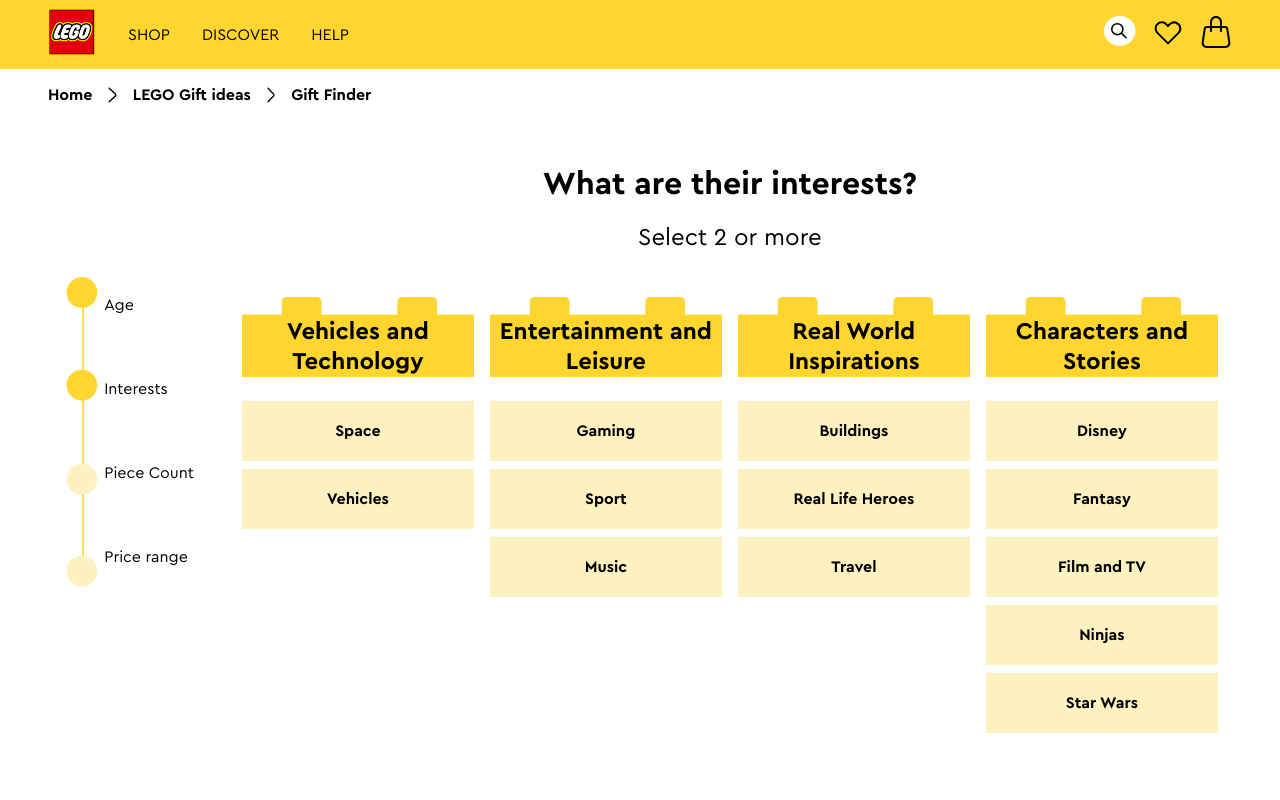
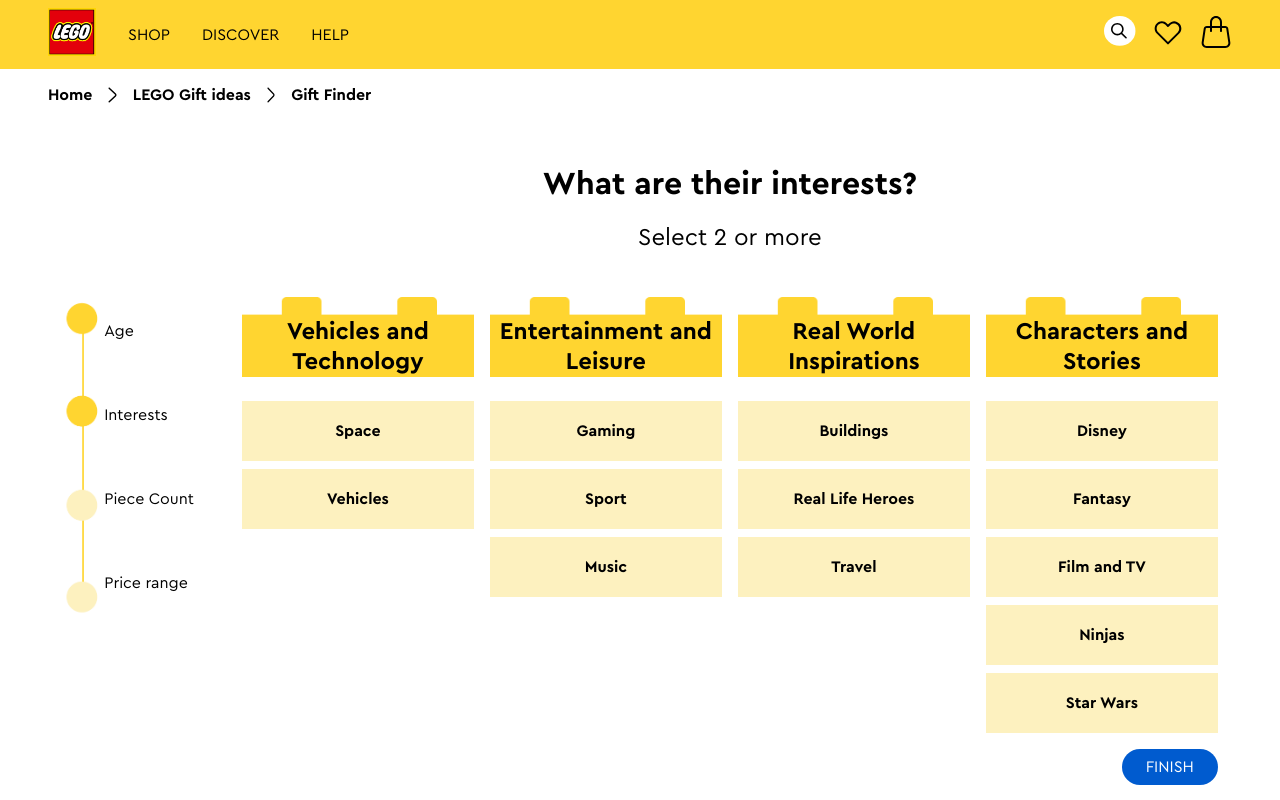
Before and after one commit to dnaHunter/giftSelection, a React (Vite) app: page /giftFinder/theme in a window 1280 px wide. Shown: the top 800 px of the page. Built offline with nearby package versions, Linux system fonts and the light colour scheme.

Commit message:
Finish theme page with CTA

```diff
--- a/src/components/Theme/Theme.jsx
+++ b/src/components/Theme/Theme.jsx
@@ -1,7 +1,8 @@
 import "./Theme.scss";
 import trackerImg from "../../assets/tracker2.png";
+import { Link } from "react-router-dom";
 
-export default function Theme() {
+export default function Theme({ setTheme, theme }) {
   const themes = [
     { title: "Vehicles and Technology", subThemes: ["Space", "Vehicles"] },
     {
@@ -17,6 +18,11 @@
       subThemes: ["Disney", "Fantasy", "Film and TV", "Ninjas", "Star Wars"],
     },
   ];
+
+  function handleClick(event) {
+    event.currentTarget.classList.add("themes__option--selected");
+    setTheme([...theme, event.target.textContent]);
+  }
 
   return (
     <section className="themes">
@@ -40,7 +46,11 @@
                 <h3 className="themes__option-title">{theme.title}</h3>
                 {theme.subThemes.map((sub) => {
                   return (
-                    <div key={sub} className="themes__option">
+                    <div
+                      key={sub}
+                      onClick={handleClick}
+                      className="themes__option"
+                    >
                       <p>{sub}</p>
                     </div>
                   );
@@ -49,6 +59,7 @@
             );
           })}
         </section>
+        <Link className="themes__finish">FINISH</Link>
       </section>
     </section>
   );
--- a/src/components/Theme/Theme.scss
+++ b/src/components/Theme/Theme.scss
@@ -26,6 +26,8 @@
   gap: 3rem;
 
   &__questions {
+    display: flex;
+    flex-direction: column;
     text-align: center;
   }
 
@@ -61,5 +63,27 @@
     padding: 0.25rem 0;
     margin-bottom: 0.5rem;
     font-weight: bold;
+
+    &:hover {
+      background-color: $hoveryellow;
+    }
+
+    &--selected {
+      background-color: $selectedYellow;
+
+      &:hover {
+        background-color: $selectedYellow;
+      }
+    }
+  }
+
+  &__finish {
+    background-color: $blue;
+    color: white;
+    padding: 0.5rem 1.5rem;
+    text-decoration: none;
+    border-radius: 20px;
+    align-self: flex-end;
+    margin: 0.5rem 0;
   }
 }
--- a/src/pages/FinderPage/FinderPage.jsx
+++ b/src/pages/FinderPage/FinderPage.jsx
@@ -6,7 +6,7 @@
 
 export default function FinderPage() {
   const [age, setAge] = useState(null);
-  const [theme, setTheme] = useState(null);
+  const [theme, setTheme] = useState([]);
   const [pices, setPices] = useState(null);
   const [price, setPrice] = useState(null);
 
@@ -14,7 +14,7 @@
     <section className="finder">
       <Routes>
         <Route path="age" element={<Age setAge={setAge} />} />
-        <Route path="theme" element={<Theme setTheme={setTheme} />} />
+        <Route path="theme" element={<Theme setTheme={setTheme} theme={theme} />} />
         <Route path="pices" element={<p>pices</p>} />
         <Route path="price" element={<p>price</p>} />
       </Routes>
--- a/src/styles/_variables.scss
+++ b/src/styles/_variables.scss
@@ -1,3 +1,5 @@
 $darkYellow: #ffd530;
 $blue: #005BCF;
 $fadeyellow: #FDF1BF;
+$hoveryellow: #F8E28C;
+$selectedYellow: #FFD530;
```
